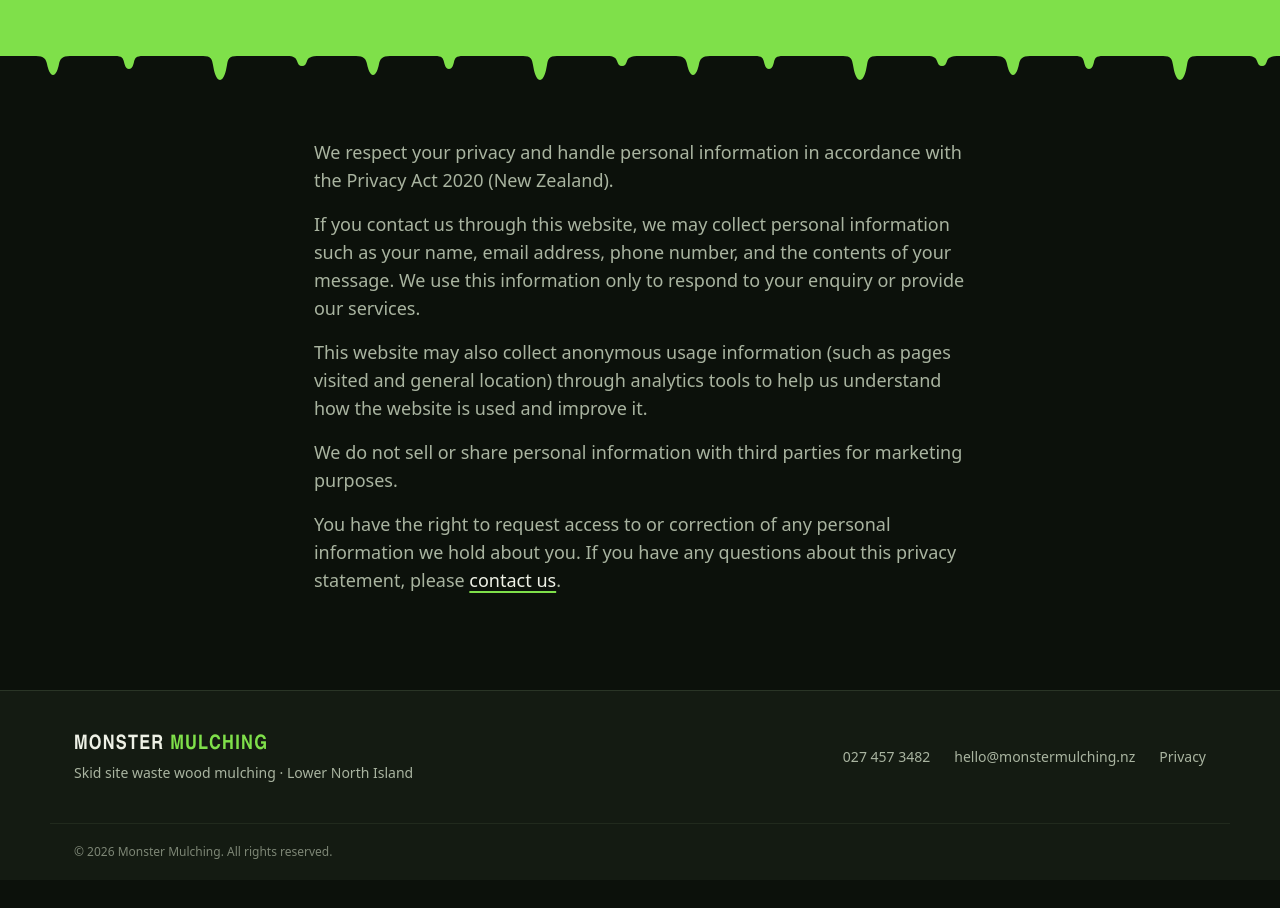
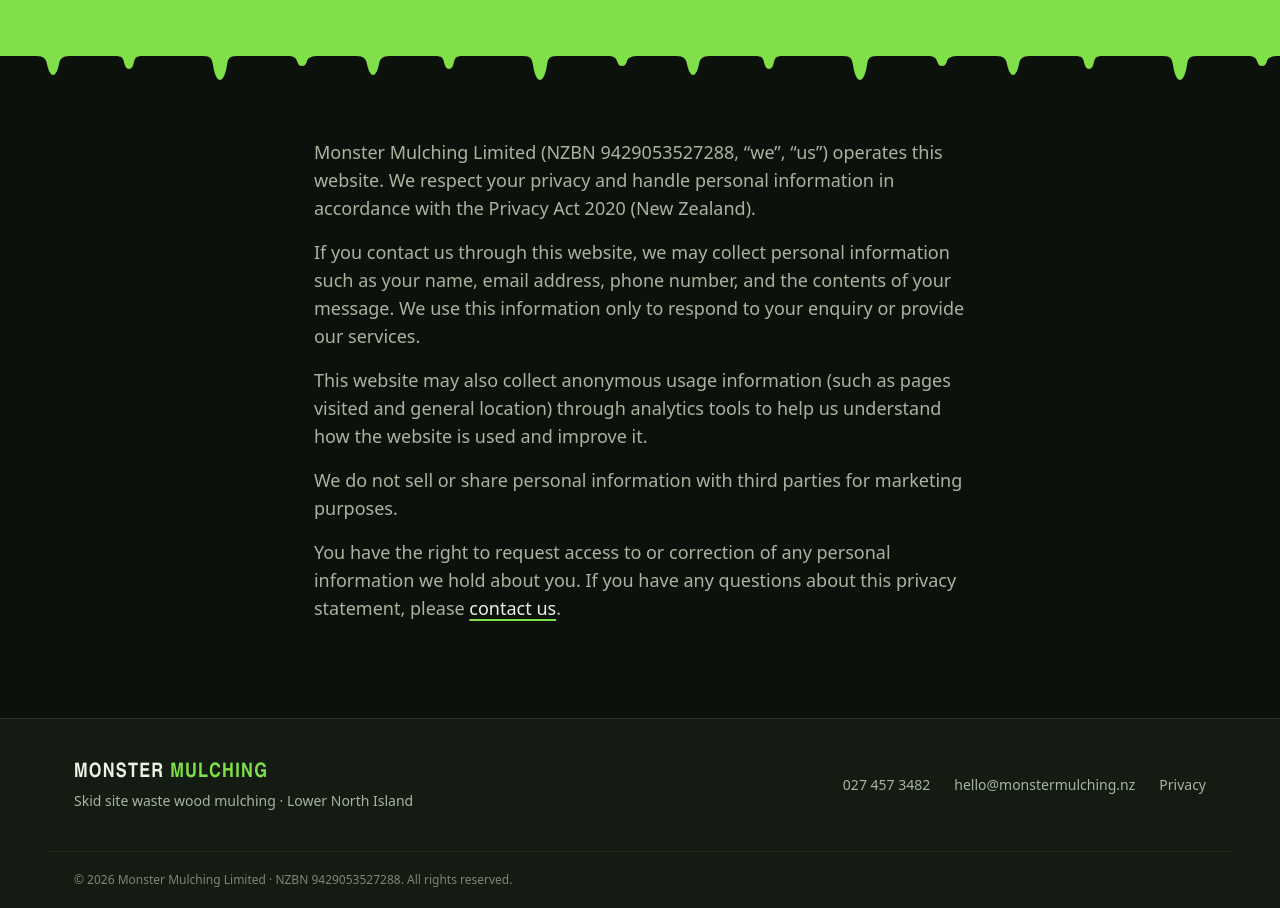
Before and after one commit to monstermulching/monstermulching.github.io, an Astro site: page /privacy in a window 1280 px wide. Shown: the part 300-1208 px from the top of the page. Before the commit the page ends 1180 px from the top, so only its background shows below. Built offline with nearby package versions, Linux system fonts and the light colour scheme; Astro itself is replaced by a stand-in of ours.

Commit message:
Show legal name and NZBN in footer, privacy statement and JSON-LD
Co-Authored-By: Claude Opus 5.5 <noreply@anthropic.com>

```diff
--- a/src/components/Footer.astro
+++ b/src/components/Footer.astro
@@ -14,5 +14,5 @@ const year = new Date().getFullYear();
       <a href="/privacy" class="hover:text-slime">Privacy</a>
     </div>
   </div>
-  <div class="wrap border-t border-line/60 py-5 text-xs text-moss/70">© {year} Monster Mulching. All rights reserved.</div>
+  <div class="wrap border-t border-line/60 py-5 text-xs text-moss/70">© {year} {business.legalName} · NZBN {business.nzbn}. All rights reserved.</div>
 </footer>
--- a/src/data/business.ts
+++ b/src/data/business.ts
@@ -1,5 +1,7 @@
 export const business = {
   name: 'Monster Mulching',
+  legalName: 'Monster Mulching Limited',
+  nzbn: '9429053527288',
   phone: '027 457 3482',
   phoneE164: '+64274573482',
   email: 'hello@monstermulching.nz',
--- a/src/layouts/Base.astro
+++ b/src/layouts/Base.astro
@@ -22,6 +22,8 @@ const jsonLd = {
   '@context': 'https://schema.org',
   '@type': 'LocalBusiness',
   name: business.name,
+  legalName: business.legalName,
+  identifier: { '@type': 'PropertyValue', propertyID: 'NZBN', value: business.nzbn },
   description,
   url: new URL('/', Astro.site).href,
   telephone: business.phoneE164,
--- a/src/pages/privacy.astro
+++ b/src/pages/privacy.astro
@@ -1,12 +1,13 @@
 ---
 import Base from '../layouts/Base.astro';
 import PageIntro from '../components/PageIntro.astro';
+import { business } from '../data/business';
 ---
 <Base title="Privacy - Monster Mulching" description="Privacy policy for Monster Mulching website.">
   <PageIntro kicker="Monster Mulching" title="Privacy" />
   <section class="section pt-10">
     <div class="wrap prose-mm max-w-[68ch] text-lg">
-      <p>We respect your privacy and handle personal information in accordance with the Privacy Act 2020 (New Zealand).</p>
+      <p>{business.legalName} (NZBN {business.nzbn}, “we”, “us”) operates this website. We respect your privacy and handle personal information in accordance with the Privacy Act 2020 (New Zealand).</p>
       <p>If you contact us through this website, we may collect personal information such as your name, email address, phone number, and the contents of your message. We use this information only to respond to your enquiry or provide our services.</p>
       <p>This website may also collect anonymous usage information (such as pages visited and general location) through analytics tools to help us understand how the website is used and improve it.</p>
       <p>We do not sell or share personal information with third parties for marketing purposes.</p>
```
